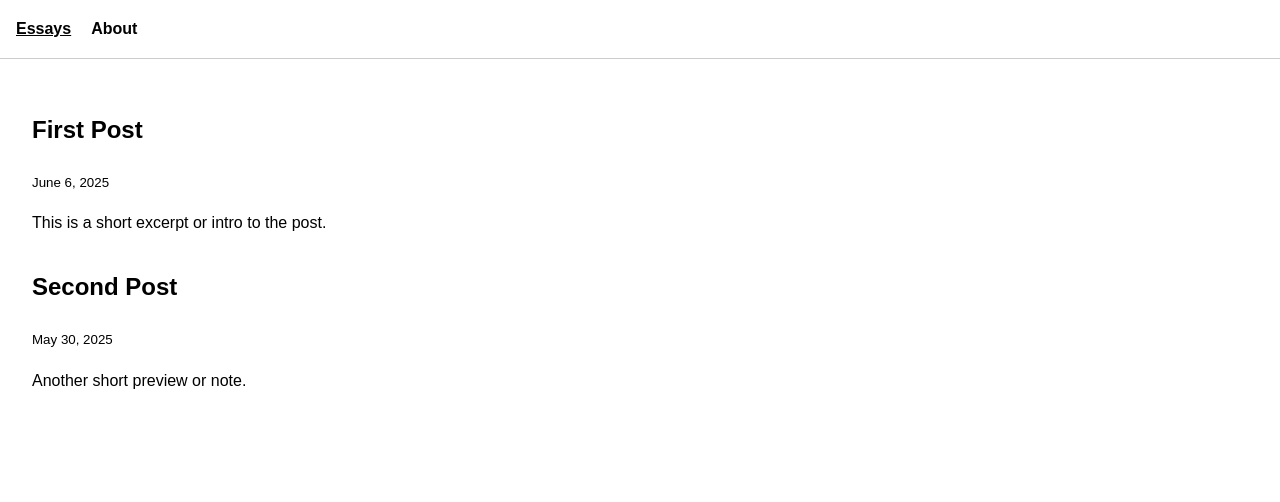
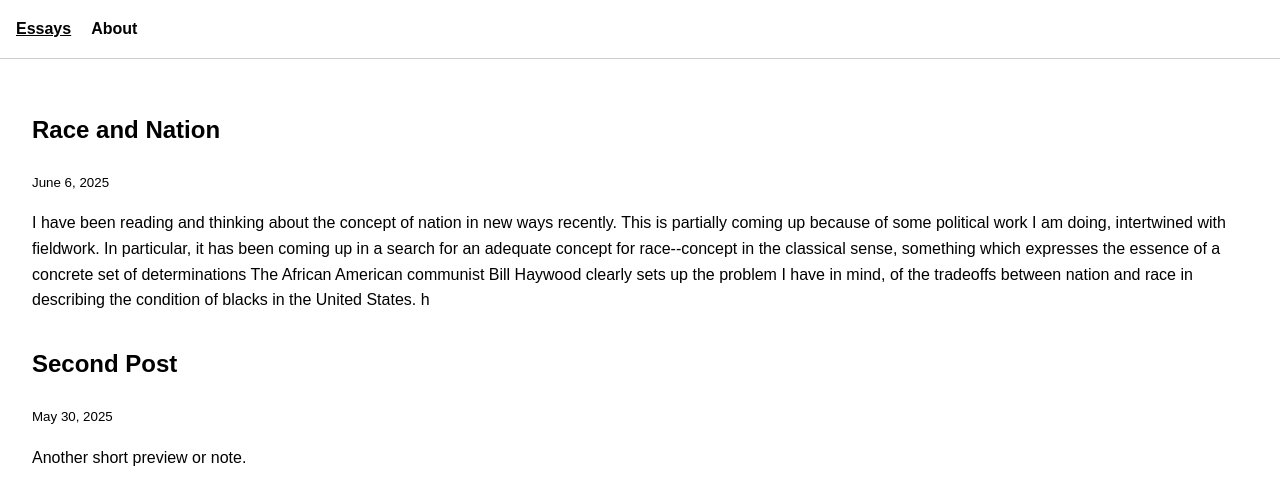
Before and after one commit to lvrbka/relation-of-forces, a plain HTML site: page index.html in a window 1280 px wide. Drawn offline with Linux system fonts and the light colour scheme.

Commit message:
Update index.html

```diff
--- a/index.html
+++ b/index.html
@@ -14,9 +14,9 @@
   <main>
     <section class="post-list">
       <article>
-        <h2>First Post</h2>
+        <h2>Race and Nation</h2>
         <p><small>June 6, 2025</small></p>
-        <p>This is a short excerpt or intro to the post.</p>
+        <p>I have been reading and thinking about the concept of nation in new ways recently. This is partially coming up because of some political work I am doing, intertwined with fieldwork. In particular, it has been coming up in a search for an adequate concept for race--concept in the classical sense, something which expresses the essence of a concrete set of determinations The African American communist Bill Haywood clearly sets up the problem I have in mind, of the tradeoffs between nation and race in describing the condition of blacks in the United States. h</p>
       </article>
       <article>
         <h2>Second Post</h2>
```
